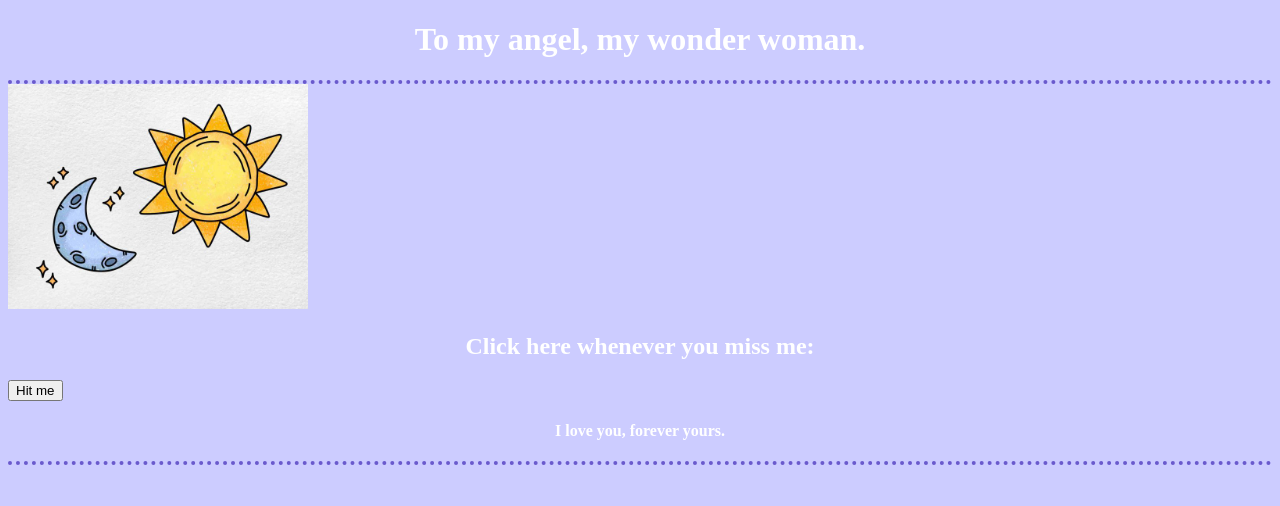
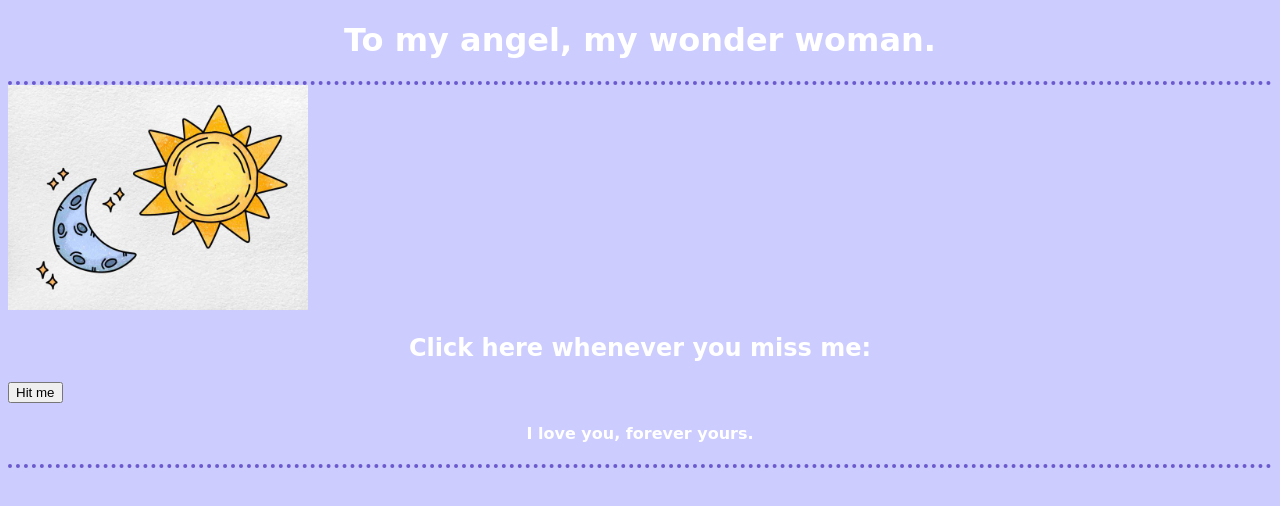
Before and after one commit to helofon/ily, a plain HTML site: page index.html in a window 1280 px wide. Drawn offline with Linux system fonts and the light colour scheme.

Commit message:
Update style.css

```diff
--- a/style.css
+++ b/style.css
@@ -3,29 +3,29 @@ body {
 }
 h1{
     color: white;
-    font-family: Brush Script MT;
+    font-family: bradley hand, cursive;
     font-size: 40;
     text-align: center;
     }
 
 h2{
     color: white;
-    font-family: Brush Script MT;
+    font-family: bradley hand, cursive;
     font-size: 20;
     text-align: center;
     }
 
 h3{
     color: #6A5ACD;
-    font-family: Lucida Handwriting;
+    font-family: Brush Script MT, cursive;
     font-size: 75;
     text-align: center;
     }
 
 h4{
     color: white;
-    font-family: Brush Script MT;
-    font-size: 20;
+    font-family: bradley hand, cursive;
+    font-size: 40;
     text-align: center;
     }
 
```
